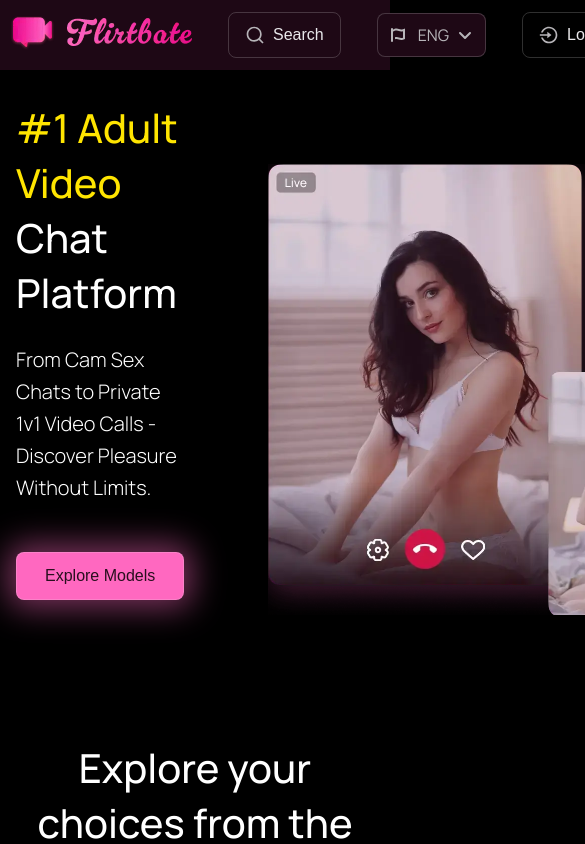
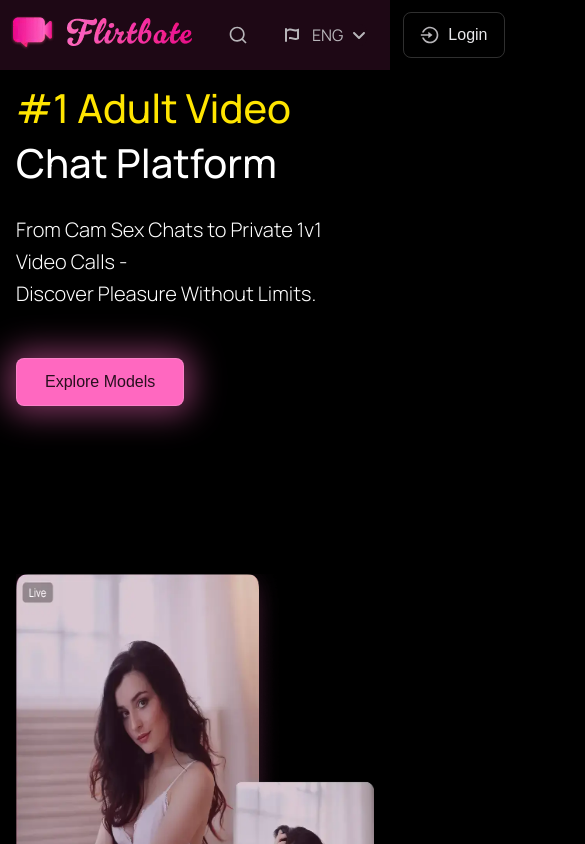
Before and after one commit to suyanksaraswat/flirtbate-clone, a Next.js app: page / in a window 390 px wide. Shown: the top 844 px of the page, 585 px wide, since content can reach past the window. Built offline with nearby package versions, Linux system fonts and the light colour scheme.

Commit message:
fix: mobile styles

```diff
--- a/src/app/globals.css
+++ b/src/app/globals.css
@@ -46,6 +46,11 @@
   --rounded-sm: calc(var(--spacing-unit) * 1); /* 4px */
   --rounded-md: calc(var(--spacing-unit) * 2); /* 8px */
   --rounded-lg: calc(var(--spacing-unit) * 3); /* 12px */
+
+  --breakpoint-sm: 480px;
+  --breakpoint-md: 768px;
+  --breakpoint-lg: 1024px;
+  --breakpoint-xl: 1280px;
 }
 
 body {
--- a/src/components/atoms/select/select.module.css
+++ b/src/components/atoms/select/select.module.css
@@ -35,6 +35,7 @@
     width: 100%;
     padding-top: var(--spacing-2);
     padding-bottom: var(--spacing-2);
+    z-index: 100;
   }
 
   .option {
--- a/src/components/molecules/filter-models/filter-models.module.css
+++ b/src/components/molecules/filter-models/filter-models.module.css
@@ -12,3 +12,9 @@
     color: rgb(121, 224, 40);
   }
 }
+
+@media (max-width: 768px) {
+  .filterContainer {
+    flex-direction: column;
+  }
+}
--- a/src/components/organisms/footer/footer.module.css
+++ b/src/components/organisms/footer/footer.module.css
@@ -86,3 +86,13 @@
     }
   }
 }
+
+@media (max-width: 768px) {
+  .footerActionsContainer {
+    flex-direction: column;
+  }
+
+  .linksContainer {
+    flex-direction: column;
+  }
+}
--- a/src/components/organisms/header/header.module.css
+++ b/src/components/organisms/header/header.module.css
@@ -11,6 +11,7 @@
 
   .headerContainer {
     display: flex;
+    justify-content: space-between;
     align-items: center;
     gap: var(--spacing-9);
     padding: var(--spacing-3) var(--spacing-2_5);
@@ -20,6 +21,11 @@
 
   .searchBar {
     width: 100%;
+  }
+
+  .searchBarIcon {
+    display: none;
+    cursor: pointer;
   }
 
   .searchText {
@@ -38,3 +44,28 @@
     }
   }
 }
+
+@media (max-width: 768px) {
+  .searchBar {
+    display: none !important;
+  }
+
+  .searchBarIcon {
+    display: block !important;
+  }
+
+  .freeCallButton {
+    display: none !important;
+  }
+
+  .langSelect {
+    > div {
+      padding: 0 !important;
+      border: none !important;
+
+      &:hover {
+        border: none !important;
+      }
+    }
+  }
+}
--- a/src/components/organisms/header/index.tsx
+++ b/src/components/organisms/header/index.tsx
@@ -27,6 +27,14 @@ export default function Header() {
           Search
         </OutlinedButton>
 
+        <Image
+          src="/search.svg"
+          alt=""
+          width={20}
+          height={20}
+          className={styles.searchBarIcon}
+        />
+
         <Select
           value={lang}
           placeholder="Lang"
@@ -43,7 +51,7 @@ export default function Header() {
           Login
         </OutlinedButton>
 
-        <GradientButton>
+        <GradientButton className={styles.freeCallButton}>
           <Image src="/free-credit-icon.png" alt="" width={24} height={30} />
           Get 1 minute of Free Call
         </GradientButton>
--- a/src/components/organisms/landing/explore-models/explore-models.module.css
+++ b/src/components/organisms/landing/explore-models/explore-models.module.css
@@ -40,3 +40,9 @@
     width: 100%;
   }
 }
+
+@media (max-width: 768px) {
+  .modelsContainer {
+    grid-template-columns: repeat(1, 1fr) !important;
+  }
+}
--- a/src/components/organisms/landing/hero-section/hero-section.module.css
+++ b/src/components/organisms/landing/hero-section/hero-section.module.css
@@ -3,7 +3,6 @@
   justify-content: center;
   padding-left: var(--spacing-4);
   padding-right: var(--spacing-4);
-}
 
   .heroSectionContainer {
     max-width: calc(var(--max-width) - 96px);
@@ -16,6 +15,10 @@
 
   .heroCoverContainer {
     padding-top: var(--spacing-21);
+
+    img {
+      max-width: 100%;
+    }
   }
 
   .highlightText {
@@ -37,3 +40,10 @@
     flex-direction: column;
     gap: var(--spacing-6);
   }
+}
+
+@media (max-width: 768px) {
+  .heroSectionContainer {
+    flex-direction: column;
+  }
+}
--- a/src/components/organisms/landing/product-info/product-info.module.css
+++ b/src/components/organisms/landing/product-info/product-info.module.css
@@ -76,3 +76,9 @@
     }
   }
 }
+
+@media (max-width: 768px) {
+  .productInfoContent {
+    flex-direction: column;
+  }
+}
```
Lines whose indentation alone changed are shown as unchanged.
